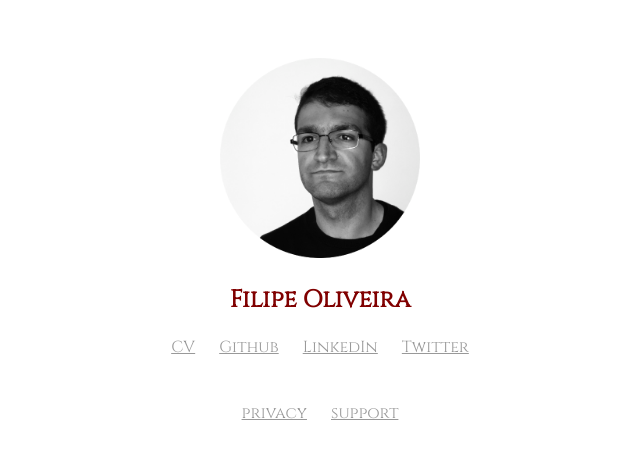
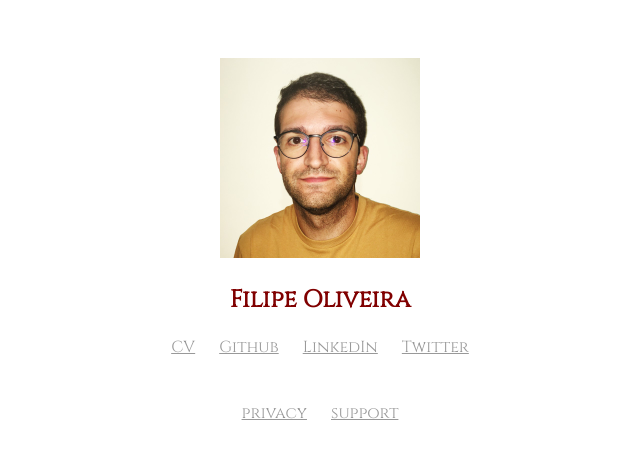
Before and after one commit to frroliveira/frroliveira.github.io, a Jekyll site: the page index.html, which Jekyll copies as it is, in a window 1280 px wide. Shown: the top 459 px of the page, without its empty margins (320-960 px from the left). Built offline with Jekyll 4.4.1, drawn with Linux system fonts in a browser that asks for light colours.

Commit message:
Update index.html

```diff
--- a/index.html
+++ b/index.html
@@ -10,7 +10,7 @@
   <body>
     <section>
       <header class="profile">
-        <img src="assets/picture.png"/>
+        <img src="assets/picture.jpeg"/>
         <h1>Filipe Oliveira</h1>
       </header>
       <footer>
```
